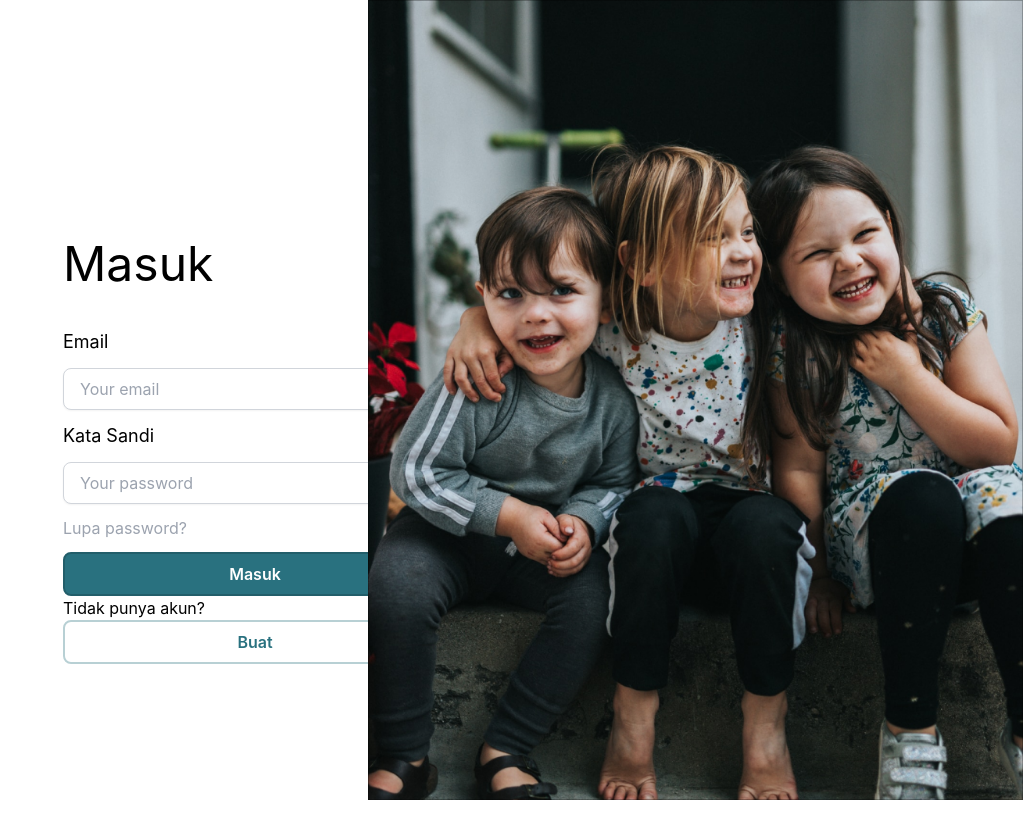
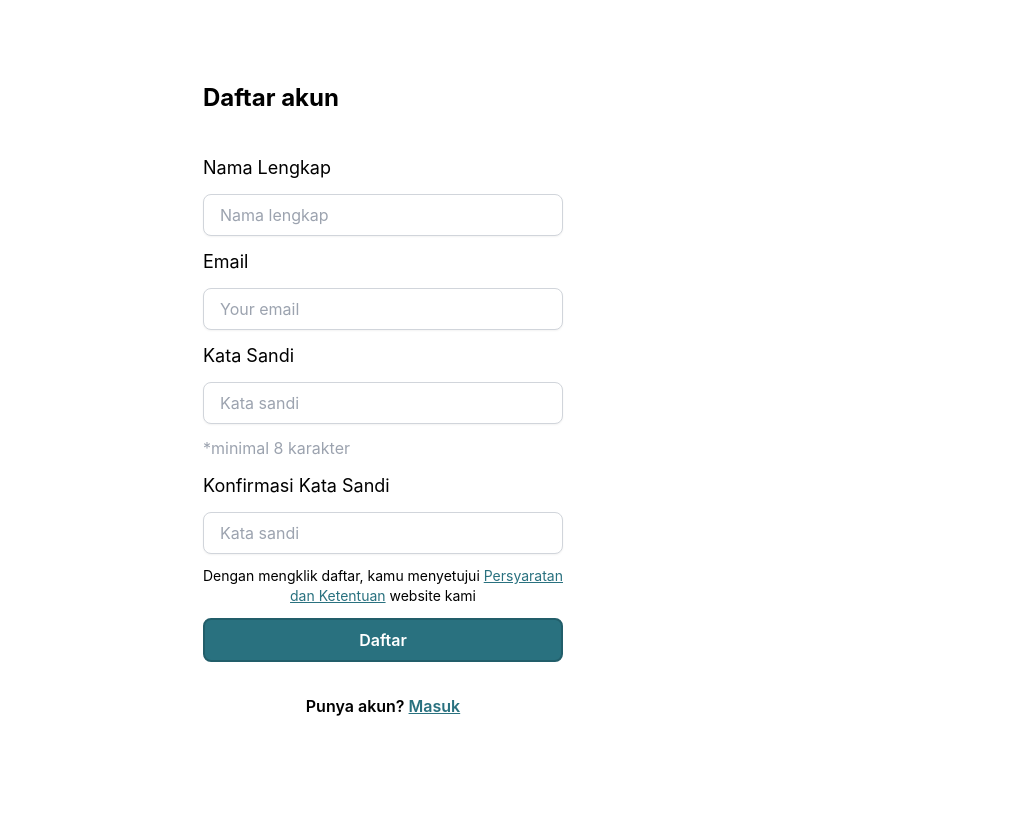
Before and after one commit to irsyadm99/MPPL-Carepalsy, a Next.js app in the folder client/: page /signup in a window 1280 px wide. Shown: the top 838 px of the page, without its empty margins (257-1280 px from the left). After the commit the page ends 800 px from the top, so only its background shows below. Built offline with nearby package versions, Linux system fonts and the light colour scheme.

Commit message:
slicing login register

```diff
--- a/client/components/Header.js
+++ b/client/components/Header.js
@@ -36,7 +36,9 @@ function Header() {
         >
           Masuk
         </button>
-        <Button text="Daftar" onClick={() => router.push("signup")} />
+        <div className="" onClick={() => router.push("signup")}>
+          <Button text="Daftar" />
+        </div>
       </div>
     </header>
   );
--- a/client/pages/login.js
+++ b/client/pages/login.js
@@ -2,16 +2,15 @@ import Image from "next/image";
 
 function login() {
   return (
-    <div className="flex">
-      <section className="max-w-2xl">
-        <div className="my-60 mx-80 w-96">
-          <h1 className="text-5xl">Masuk</h1>
-          <form className="space-y-3 mt-10">
+    <div className="h-screen w-screen flex items-center justify-center">
+      <div className="">
+        <h1 className="text-2xl font-bold mb-10">Masuk</h1>
+        <form action="" className="w-[22.5rem] space-y-3">
           <p className="text-lg">Email</p>
           <input
             type="email"
             className="rounded-lg border-transparent flex-1 appearance-none border border-gray-300 w-full py-2 px-4 bg-white
-              text-gray-700 placeholder-gray-400 shadow-sm text-base focus:outline-none focus:ring-2 focus:ring-purple-600
+              text-gray-700 placeholder-gray-400 shadow-sm text-base focus:outline-none focus:ring-2 focus:ring-primary
               focus:border-transparent"
             placeholder="Your email"
           />
@@ -19,30 +18,22 @@ function login() {
           <input
             type="password"
             className="rounded-lg border-transparent flex-1 appearance-none border border-gray-300 w-full py-2 px-4 bg-white
-              text-gray-700 placeholder-gray-400 shadow-sm text-base focus:outline-none focus:ring-2 focus:ring-purple-600
+              text-gray-700 placeholder-gray-400 shadow-sm text-base focus:outline-none focus:ring-2 focus:ring-primary
               focus:border-transparent"
-              placeholder="Your password"
+            placeholder="Kata sandi"
           />
-            <p className="text-md text-gray-400">Lupa password?</p>
+          <p className="text-md text-gray-500">Lupa password?</p>
           <button className="px-4 py-2 text-white bg-primary font-semibold rounded-lg border-2 border-primary-hover w-full">
             Masuk
           </button>
         </form>
-
-          <p>Tidak punya akun?</p>
+        <div className="border-t-2 border-gray-400 mt-6">
+          <p className="my-5 text-center">Tidak punya akun?</p>
           <button className="px-4 py-2 text-primary bg-white border-2 border-primary-border font-semibold rounded-lg w-full">
             Buat
           </button>
         </div>
-      </section>
-      <section className="hidden lg:inline">
-        <Image
-          src="/loginimg.png"
-          layout="fill"
-          objectFit="contain"
-          objectPosition="right"
-        />
-      </section>
+      </div>
     </div>
   );
 }
--- a/client/pages/signup.js
+++ b/client/pages/signup.js
@@ -2,16 +2,23 @@ import Image from "next/image";
 
 function signup() {
   return (
-    <div className="flex">
-      <section className="max-w-xl">
-        <div className="my-60 mx-80 w-96">
-          <h1 className="text-5xl">Masuk</h1>
-          <form className="space-y-3 mt-10">
+    <div className="h-screen w-screen flex items-center justify-center">
+      <div className="">
+        <h1 className="text-2xl font-bold mb-10">Daftar akun</h1>
+        <form action="" className="w-[22.5rem] space-y-3">
+          <p className="text-lg">Nama Lengkap</p>
+          <input
+            type="text"
+            className="rounded-lg border-transparent flex-1 appearance-none border border-gray-300 w-full py-2 px-4 bg-white
+              text-gray-700 placeholder-gray-400 shadow-sm text-base focus:outline-none focus:ring-2 focus:ring-primary
+              focus:border-transparent"
+            placeholder="Nama lengkap"
+          />
           <p className="text-lg">Email</p>
           <input
             type="email"
             className="rounded-lg border-transparent flex-1 appearance-none border border-gray-300 w-full py-2 px-4 bg-white
-              text-gray-700 placeholder-gray-400 shadow-sm text-base focus:outline-none focus:ring-2 focus:ring-purple-600
+              text-gray-700 placeholder-gray-400 shadow-sm text-base focus:outline-none focus:ring-2 focus:ring-primary
               focus:border-transparent"
             placeholder="Your email"
           />
@@ -19,30 +26,35 @@ function signup() {
           <input
             type="password"
             className="rounded-lg border-transparent flex-1 appearance-none border border-gray-300 w-full py-2 px-4 bg-white
-              text-gray-700 placeholder-gray-400 shadow-sm text-base focus:outline-none focus:ring-2 focus:ring-purple-600
+              text-gray-700 placeholder-gray-400 shadow-sm text-base focus:outline-none focus:ring-2 focus:ring-primary
               focus:border-transparent"
-              placeholder="Your password"
+            placeholder="Kata sandi"
           />
-            <p className="text-md text-gray-400">Lupa password?</p>
+          <p className="text-md text-gray-400">*minimal 8 karakter</p>
+          <p className="text-lg">Konfirmasi Kata Sandi</p>
+          <input
+            type="password"
+            className="rounded-lg border-transparent flex-1 appearance-none border border-gray-300 w-full py-2 px-4 bg-white
+              text-gray-700 placeholder-gray-400 shadow-sm text-base focus:outline-none focus:ring-2 focus:ring-primary
+              focus:border-transparent"
+            placeholder="Kata sandi"
+          />
+          <p className="text-sm text-center">
+            Dengan mengklik daftar, kamu menyetujui{" "}
+            <span className="text-primary underline cursor-pointer">
+              Persyaratan dan Ketentuan
+            </span>{" "}
+            website kami
+          </p>
           <button className="px-4 py-2 text-white bg-primary font-semibold rounded-lg border-2 border-primary-hover w-full">
-              Masuk
+            Daftar
           </button>
         </form>
-
-          <p>Tidak punya akun?</p>
-          <button className="px-4 py-2 text-primary bg-white border-2 border-primary-border font-semibold rounded-lg w-full">
-            Buat
-          </button>
+        <p className="text-md font-semibold mt-8 text-center">
+          Punya akun?{" "}
+          <span className="text-primary underline cursor-pointer">Masuk</span>
+        </p>
       </div>
-      </section>
-      <section className="hidden lg:inline">
-        <Image
-          src="/loginimg.png"
-          layout="fill"
-          objectFit="contain"
-          objectPosition="right"
-        />
-      </section>
     </div>
   );
 }
```
Lines whose indentation alone changed are shown as unchanged.
